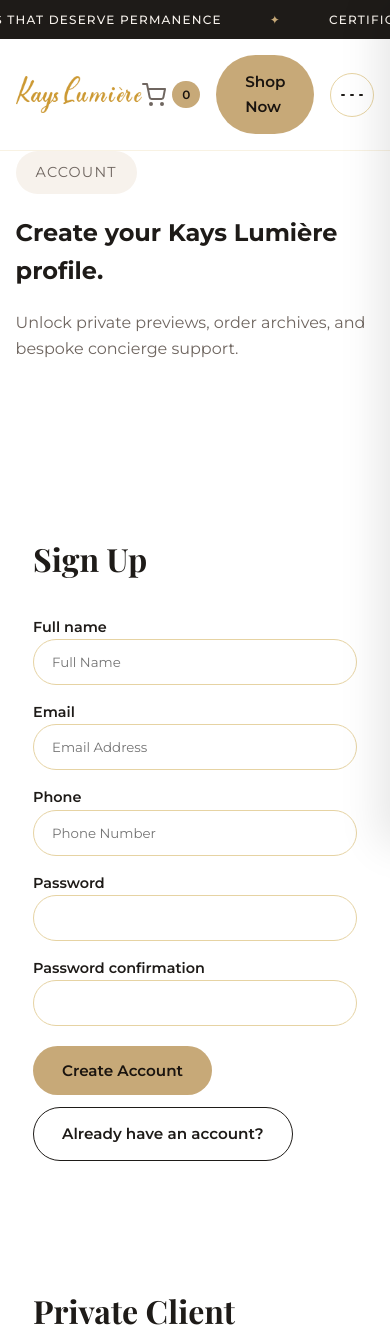
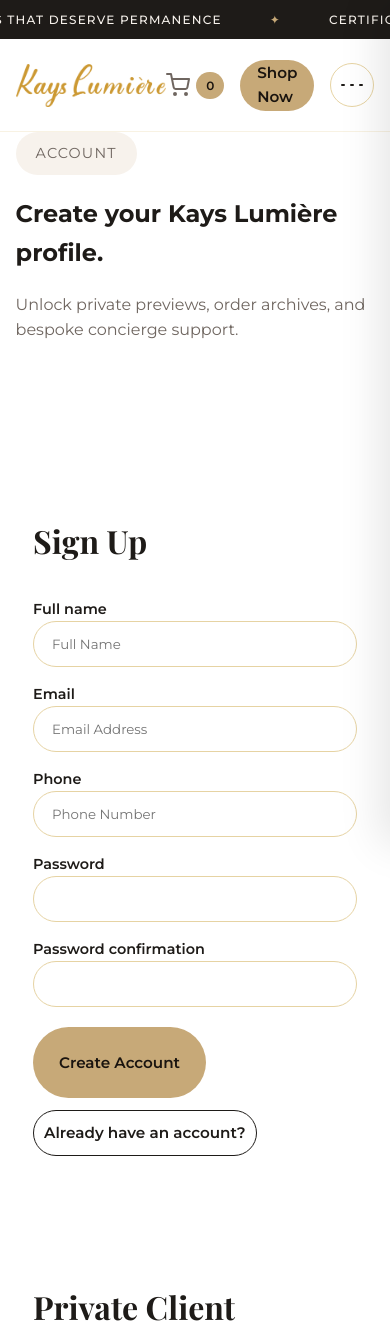
Before and after one commit to AaronTech112/Kays-Lumiere-WebApp, a Django app: page /accounts/signup/ in a window 390 px wide. Shown: the top 1331 px of the page. Run offline with Django 5.2, Linux system fonts and the light colour scheme.

Commit message:
more design chages

```diff
--- a/static/css/style.css
+++ b/static/css/style.css
@@ -111,6 +111,7 @@ select {
 .btn-gold {
   background: var(--gold);
   color: #1a140f;
+  padding: 0px 16px 0px 16px;
 }
 
 .btn-gold:hover,
@@ -336,6 +337,11 @@ select {
     gap: 20px;
     font-size: 1.1rem;
     font-weight: 500;
+  }
+
+  .nav-drawer-cta .btn {
+    padding: 10px 18px;
+    font-size: 0.9rem;
   }
 }
 
--- a/templates/signup.html
+++ b/templates/signup.html
@@ -38,8 +38,8 @@
               {% endfor %}
 
               <div class="auth-actions" style="margin-top: 20px;">
-                <button class="btn btn-gold" type="submit">Create Account</button>
-                <a class="btn btn-outline" href="{% url 'login' %}">Already have an account?</a>
+                <button class="btn btn-gold" type="submit" style="padding: 25px;">Create Account</button>
+                <a class="btn btn-outline" style="padding: 10px;" href="{% url 'login' %}">Already have an account?</a>
               </div>
             </form>
           </div>
```
